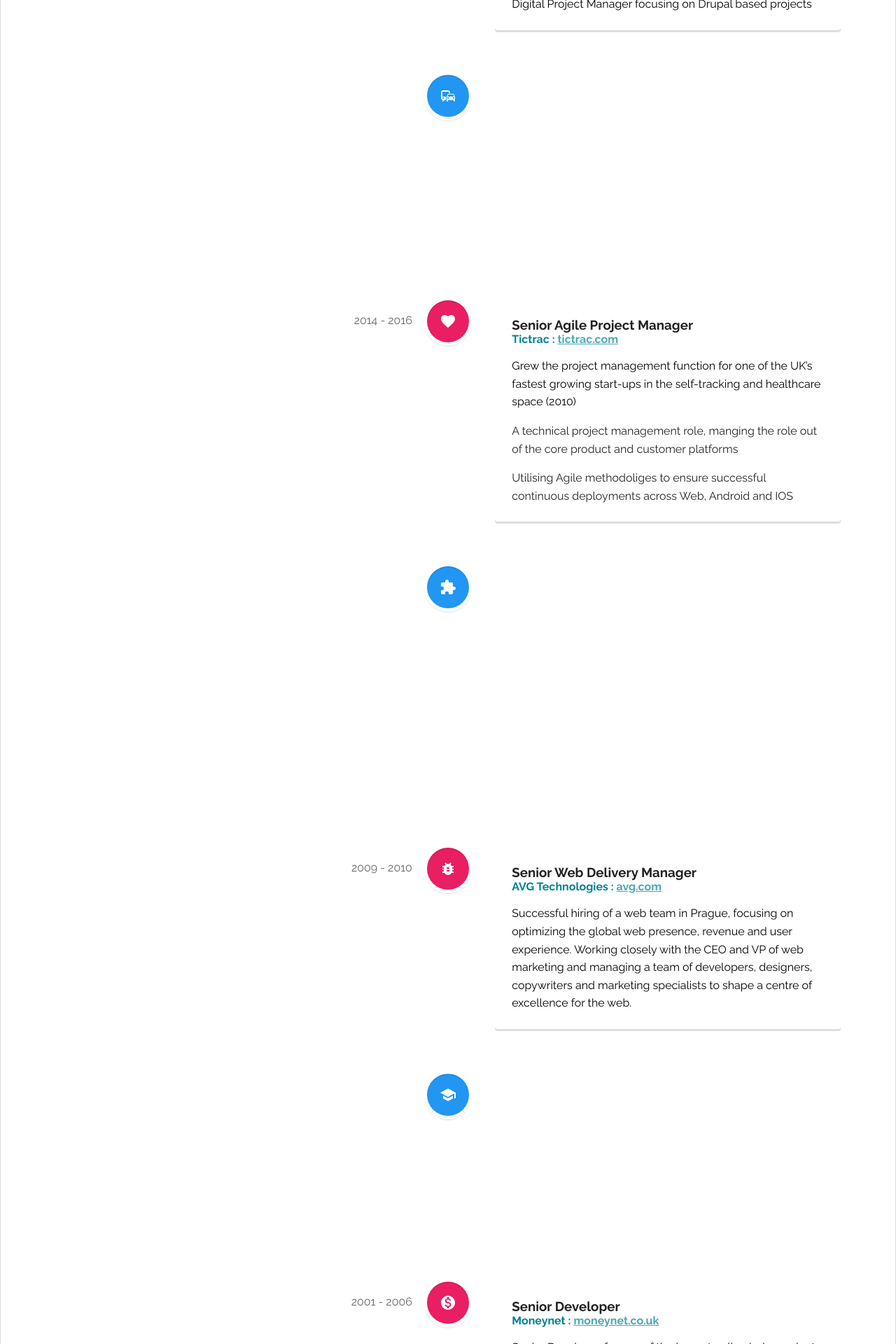
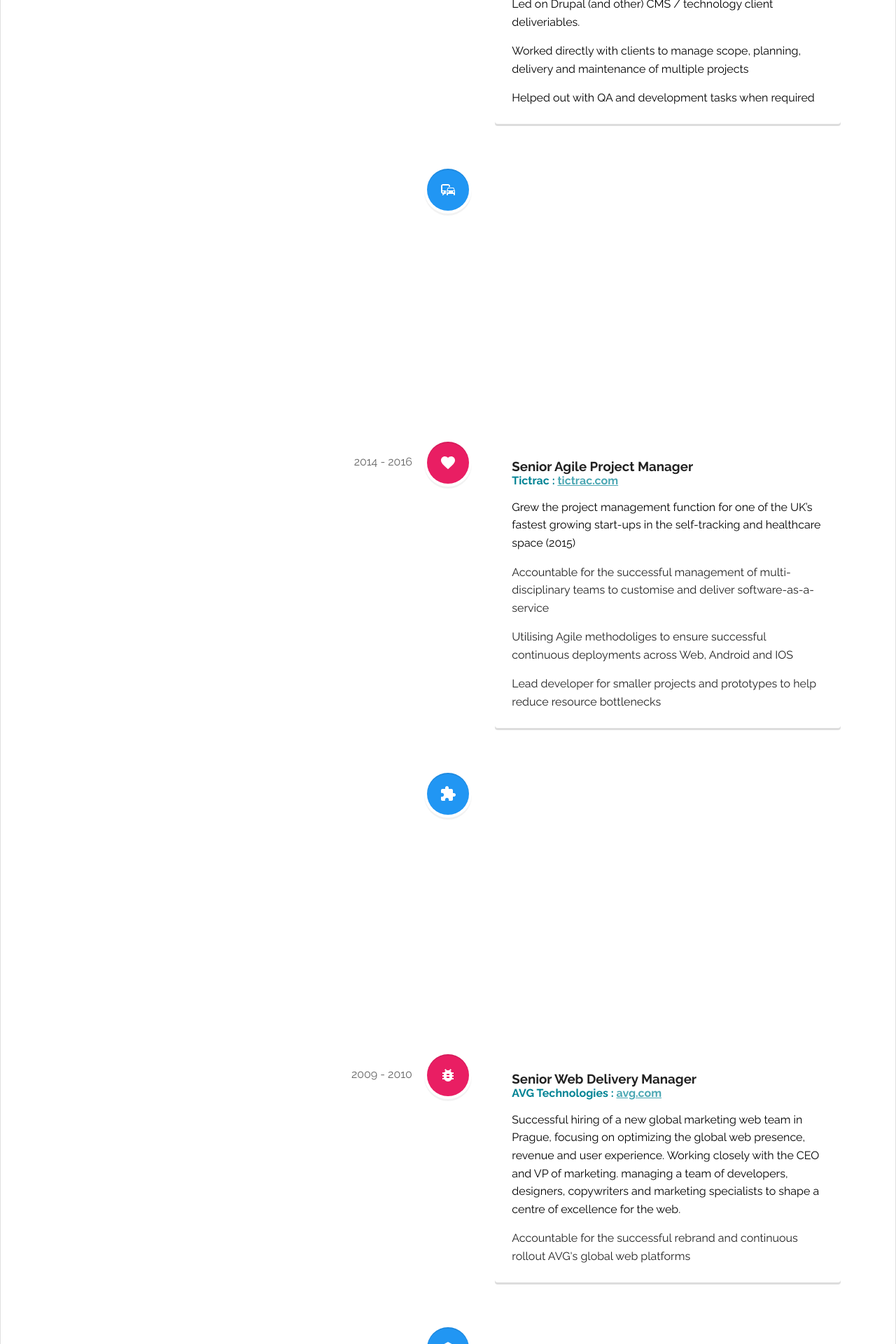
Before and after one commit to 789ni812/my-portfolio, a React (Create React App) app: page / in a window 1280 px wide. Shown: the part 1560-3480 px from the top of the page at 70% size. Built offline with nearby package versions, Linux system fonts and the light colour scheme.

Commit message:
Updated work history to be inline with CV doc

```diff
--- a/src/components/TimelineWorkHistory/TimelineWorkHistory.js
+++ b/src/components/TimelineWorkHistory/TimelineWorkHistory.js
@@ -118,7 +118,7 @@ const TimelineWorkHistory = () => {
                   classes.rootTitle
                 }`}
               >
-                Digital Project Manager
+                Technical Project Manager
               </h3>
               <h4
                 className={`${"vertical-timeline-element-subtitle"} ${
@@ -136,7 +136,14 @@ const TimelineWorkHistory = () => {
                 </a>
               </h4>
               <p className={classes.textP}>
-                Digital Project Manager focusing on Drupal based projects
+                Led on Drupal (and other) CMS / technology client deliveriables.
+              </p>
+              <p className={classes.textP}>
+                Worked directly with clients to manage scope, planning, delivery
+                and maintenance of multiple projects
+              </p>
+              <p className={classes.textP}>
+                Helped out with QA and development tasks when required
               </p>
             </VerticalTimelineElement>
             <VerticalTimelineElement
@@ -176,6 +183,10 @@ const TimelineWorkHistory = () => {
                 requiring a strong technical background, good communication
                 skills and a heavy focus on agile principles.
               </p>
+              <p>
+                Lead developer for smaller projects and prototypes to help
+                reduce resource bottlenecks
+              </p>
             </VerticalTimelineElement>
             <VerticalTimelineElement
               data-test="dt-Tictrac"
@@ -210,15 +221,19 @@ const TimelineWorkHistory = () => {
               <p className={classes.textP}>
                 Grew the project management function for one of the UK’s fastest
                 growing start-ups in the self-tracking and healthcare space
-                (2010)
+                (2015)
               </p>
               <p>
-                A technical project management role, manging the role out of the
-                core product and customer platforms
+                Accountable for the successful management of multi-disciplinary
+                teams to customise and deliver software-as-a-service
               </p>
               <p>
                 Utilising Agile methodoliges to ensure successful continuous
                 deployments across Web, Android and IOS
+              </p>
+              <p>
+                Lead developer for smaller projects and prototypes to help
+                reduce resource bottlenecks
               </p>
             </VerticalTimelineElement>
             <VerticalTimelineElement
@@ -233,7 +248,7 @@ const TimelineWorkHistory = () => {
                   classes.rootTitle
                 }`}
               >
-                Development Manager
+                Web Development Manager
               </h3>
               <h4
                 className={`${"vertical-timeline-element-subtitle"} ${
@@ -260,7 +275,7 @@ const TimelineWorkHistory = () => {
                 </a>
               </h4>
               <p className={classes.textP}>
-                Hired and trained up a new web development team in agile
+                Hired and trained new web development team in agile
                 methodologies. Migrated around 30+ websites over to the (then
                 new) Drupal 7 platforms with improved subscription and
                 e-commerce functionality as well as improving the user
@@ -301,12 +316,16 @@ const TimelineWorkHistory = () => {
                 </a>
               </h4>
               <p className={classes.textP}>
-                Successful hiring of a web team in Prague, focusing on
-                optimizing the global web presence, revenue and user experience.
-                Working closely with the CEO and VP of web marketing and
+                Successful hiring of a new global marketing web team in Prague,
+                focusing on optimizing the global web presence, revenue and user
+                experience. Working closely with the CEO and VP of marketing.
                 managing a team of developers, designers, copywriters and
                 marketing specialists to shape a centre of excellence for the
                 web.
+              </p>
+              <p>
+                Accountable for the successful rebrand and continuous rollout
+                AVG's global web platforms
               </p>
             </VerticalTimelineElement>
             <VerticalTimelineElement
@@ -358,7 +377,7 @@ const TimelineWorkHistory = () => {
                   classes.rootTitle
                 }`}
               >
-                Senior Developer
+                Senior Web Developer
               </h3>
               <h4
                 className={`${"vertical-timeline-element-subtitle"} ${
@@ -393,7 +412,7 @@ const TimelineWorkHistory = () => {
                   classes.rootTitle
                 }`}
               >
-                E-Commerce Project Manager/Developer
+                Senior Developer
               </h3>
               <h4
                 className={`${"vertical-timeline-element-subtitle"} ${
@@ -419,7 +438,7 @@ const TimelineWorkHistory = () => {
                   classes.rootTitle
                 }`}
               >
-                Web Developer/Designer
+                Web Developer
               </h3>
               <h4
                 className={`${"vertical-timeline-element-subtitle"} ${
@@ -486,7 +505,7 @@ const TimelineWorkHistory = () => {
                   classes.rootTitle
                 }`}
               >
-                Managing Director
+                Web Developer / Managing Director
               </h3>
               <h4
                 className={`${"vertical-timeline-element-subtitle"} ${
@@ -512,14 +531,14 @@ const TimelineWorkHistory = () => {
                   classes.rootTitle
                 }`}
               >
-                Self Employed Web Developer
+                Web Developer
               </h3>
               <h4
                 className={`${"vertical-timeline-element-subtitle"} ${
                   classes.rootTitle2
                 }`}
               >
-                Self employed
+                Freelance
               </h4>
               <p className={classes.textP}>
                 Web design and development for ad-hoc projects
```
Also changed, not shown: 1 other file (tests, documents, lock files or other folders).
